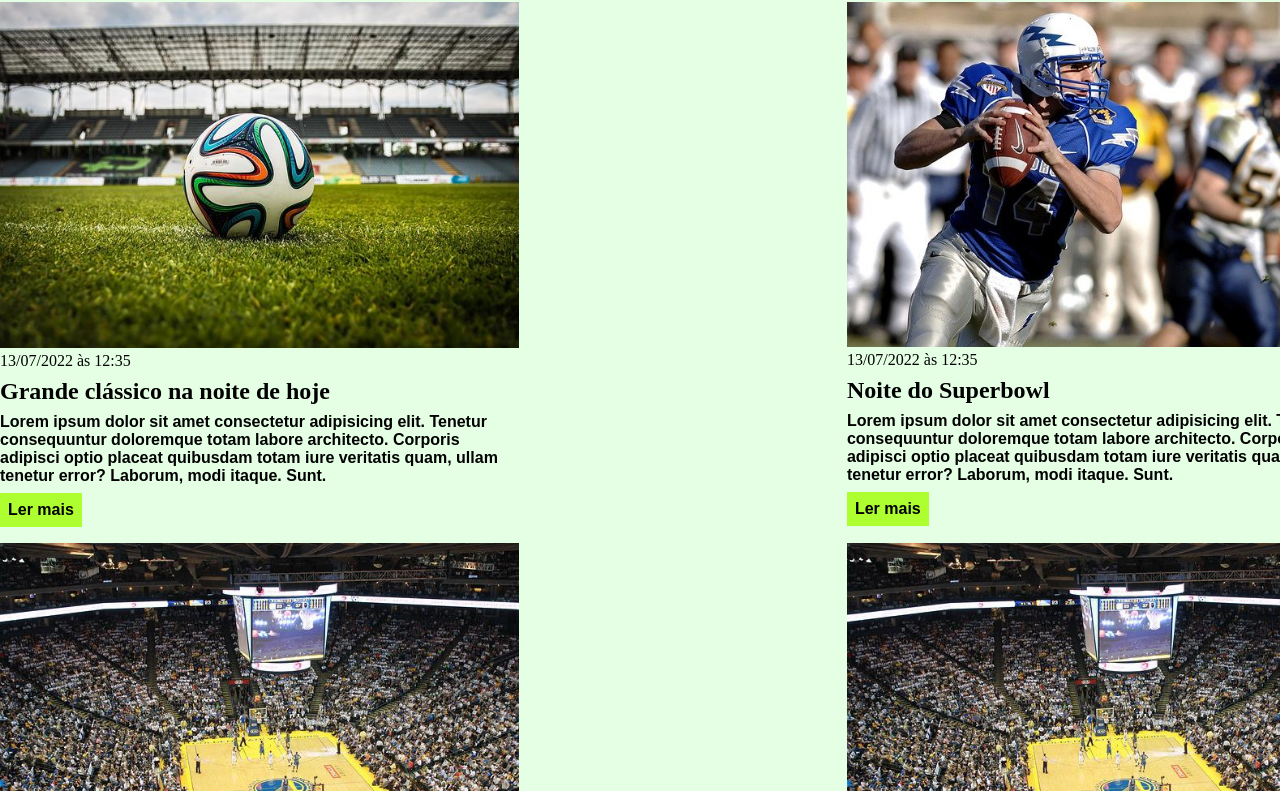
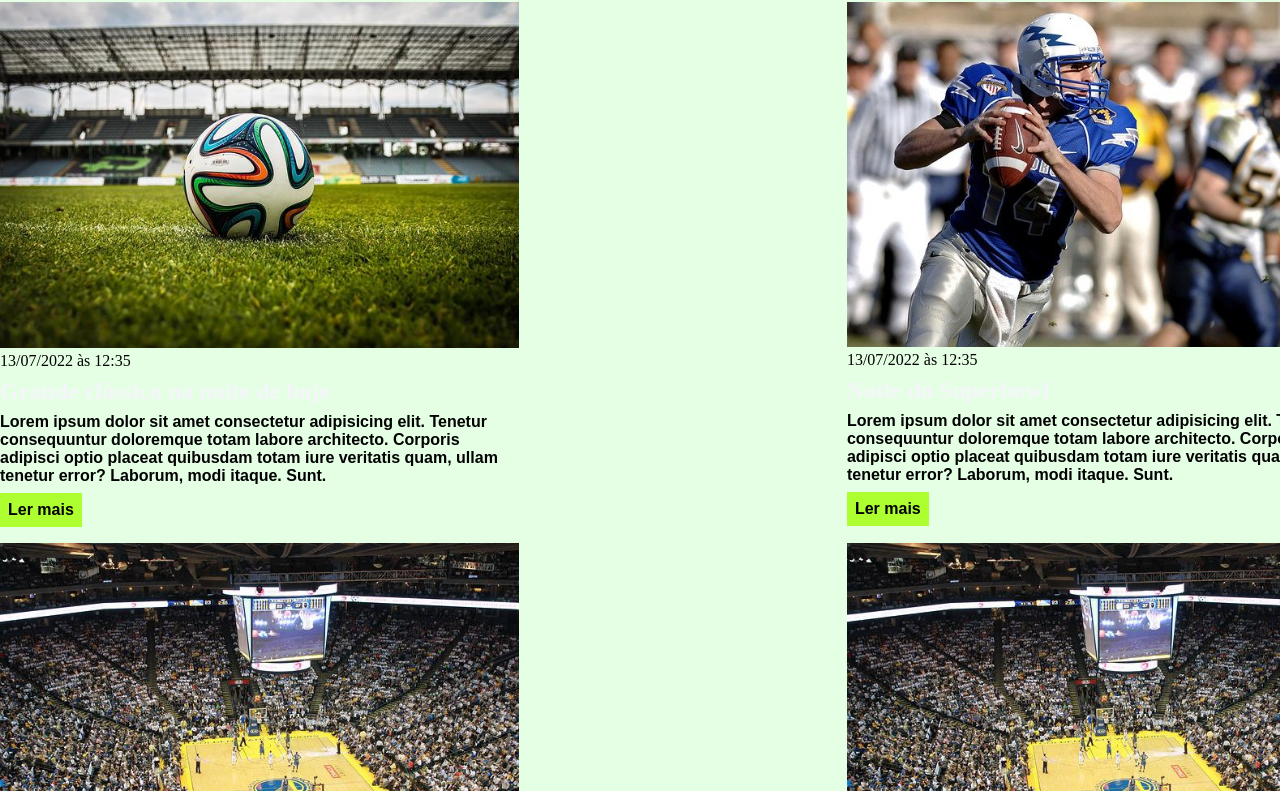
Before and after one commit to ThiagoHs1/curso_ebac_frontend, a plain HTML site: page index.html in a window 1280 px wide. Shown: the part 136-927 px from the top of the page. Drawn offline with Linux system fonts and the light colour scheme.

Commit message:
tirando uns erros de sintaxe

```diff
--- a/style.css
+++ b/style.css
@@ -101,7 +101,7 @@ section h2 {
 
 }
 
-#entretenimento p, h3, h4, h2, {
+#entretenimento p, h3, h4, h2 {
   color: #f5f6fa;
 
 }
@@ -115,7 +115,7 @@ section h2 {
 
 }
 
-#tec p, h3, h4, h2, {
+#tec p, h3, h4, h2 {
   color: #f5f6fa;
 
 }
```
